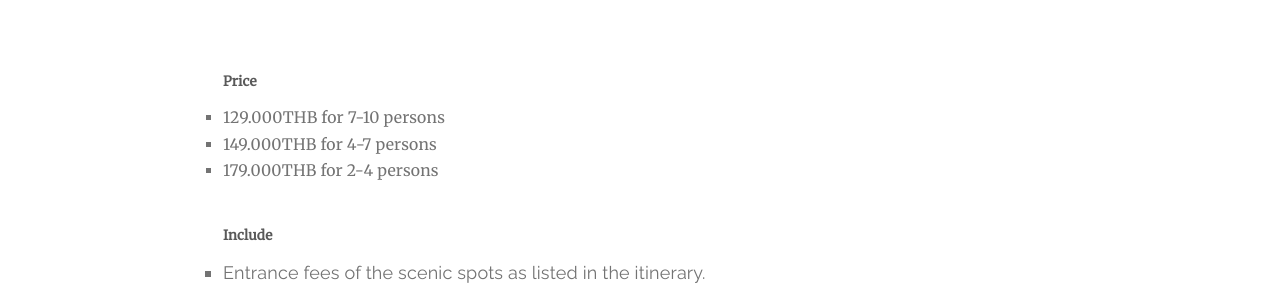
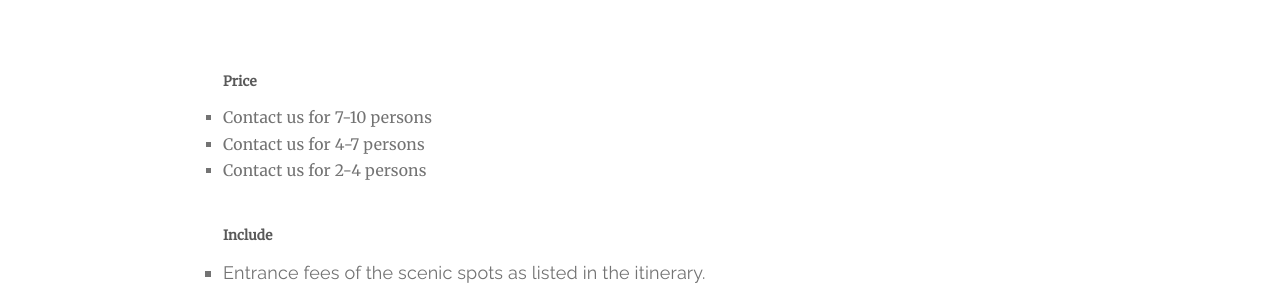
Before and after one commit to paitiewfrance/paitiewfrance.github.io, a Jekyll site: the page built from wonder-and-lavender-provence/index.md, in a window 1280 px wide and 900 px high, scrolled down 10533 px. Shown: the part 152-446 px from the top of the window. Built offline with Jekyll 4.4.1, drawn with Linux system fonts in a browser that asks for light colours; nearby versions of some CDN libraries.

Commit message:
Update trip prices

```diff
--- a/wonder-and-lavender-provence/index.md
+++ b/wonder-and-lavender-provence/index.md
@@ -7,9 +7,9 @@ meta: paitiewfrance france travel to provence lavender olive oil lavender bloomi
 img: lavande.jpg
 class: lavender
 prices:
-  - 129.000THB for 7-10 persons
-  - 149.000THB for 4-7 persons
-  - 179.000THB for 2-4 persons
+  - Contact us  for 7-10 persons
+  - Contact us  for 4-7 persons
+  - Contact us  for 2-4 persons
 
 sitemap:
     priority: 0.7
```
